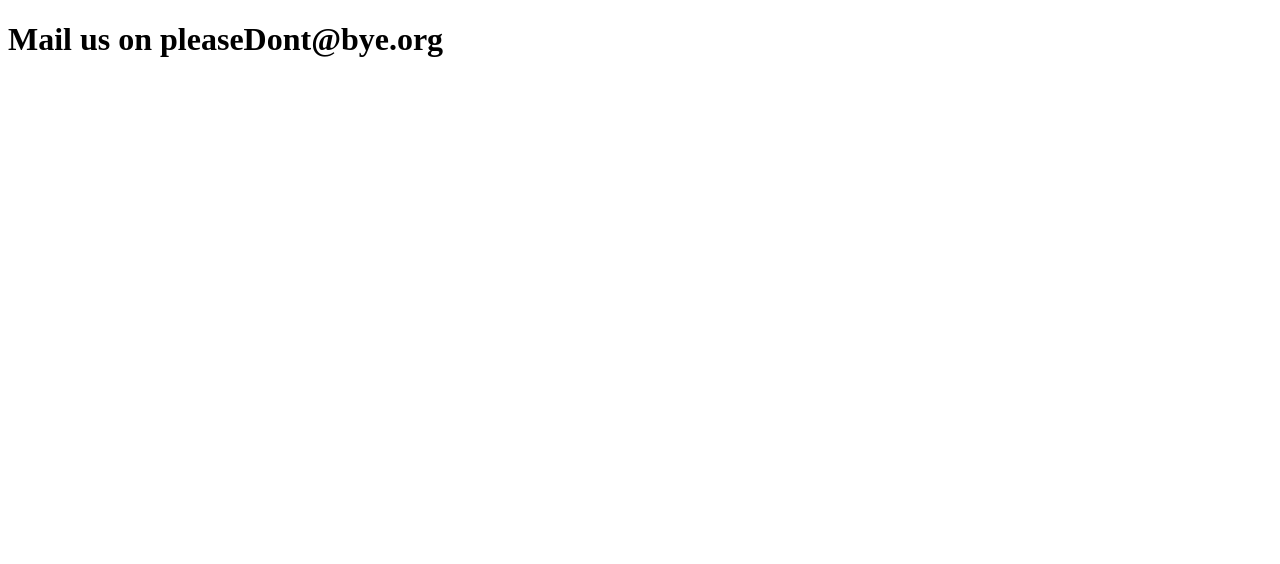
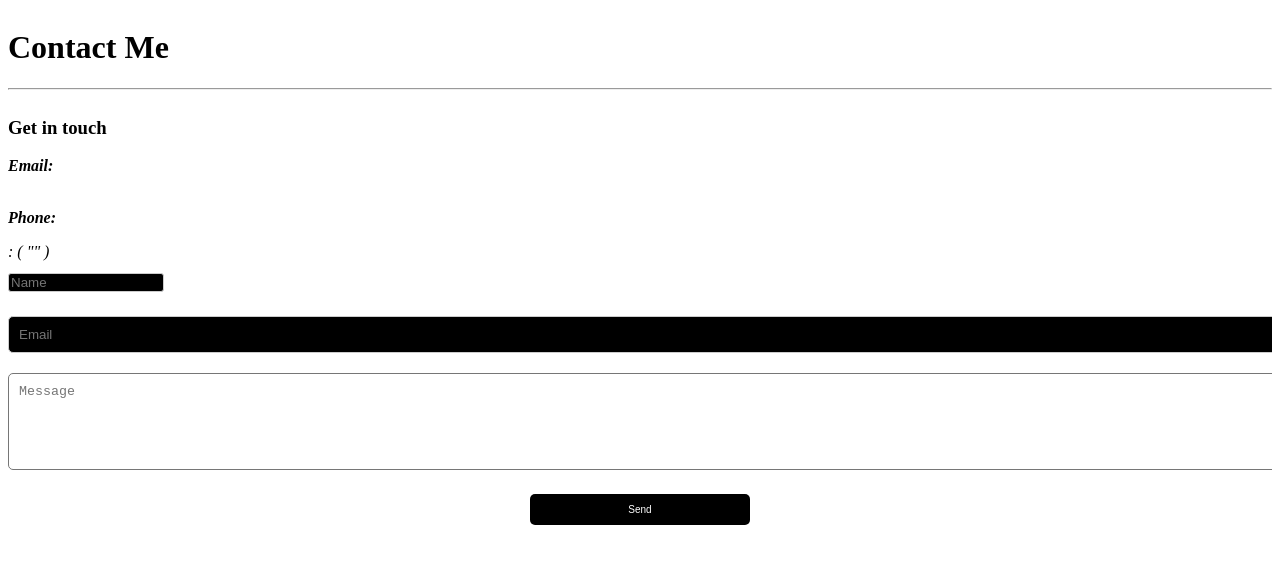
Before and after one commit to bechara-rizk/DealershipTeamOne, a Next.js app: page /home/contactUs in a window 1280 px wide. Shown: the top 564 px of the page. Built offline with nearby package versions, Linux system fonts and the light colour scheme.

Commit message:
pending contactUs case

```diff
--- a/package.json
+++ b/package.json
@@ -10,9 +10,11 @@
   },
   "dependencies": {
     "@emotion/react": "^11.10.6",
+    "bootstrap": "^5.2.3",
     "mongodb": "^5.1.0",
     "next": "13.2.4",
     "react": "18.2.0",
+    "react-bootstrap": "^2.7.2",
     "react-chartjs-2": "^5.2.0",
     "react-dom": "18.2.0",
     "react-icons": "^4.8.0",
--- a/src/pages/home/contactUs.js
+++ b/src/pages/home/contactUs.js
@@ -1,11 +1,76 @@
-import React from 'react';
+import React from "react";
+import { Container, Row, Col } from "react-bootstrap";
 
-const Contact = () => {
-return (
-	<div>
-	<h1>Mail us on pleaseDont@bye.org</h1>
-	</div>
-);
-};
+export default function ContactUs() {
 
-export default Contact;
+
+  return (
+      <Container>
+
+        <Row className="mb-5 mt-3">
+          <Col lg="8">
+            <h1 className="display-4 mb-4">Contact Me</h1>
+            <hr className="t_border my-4 ml-0 text-left" />
+          </Col>
+        </Row>
+        <Row className="sec_sp">
+          <Col lg="5" className="mb-5">
+            <h3 className="color_sec py-4">Get in touch</h3>
+            <address>
+              <strong>Email:</strong>{" "}
+              <br />
+              <br />
+                <p>
+                  <strong>Phone:</strong>
+                </p>
+               : (
+                ""
+              )
+            </address>
+          </Col>
+          <Col lg="7" className="d-flex align-items-center">
+            <form  className="contact__form w-100">
+              <Row>
+                <Col lg="6" className="form-group">
+                  <input
+                    className="form-control"
+                    id="name"
+                    name="name"
+                    placeholder="Name"
+                    type="text"
+                    required
+                  />
+                </Col>
+                <Col lg="6" className="form-group">
+                  <input
+                    className="form-control rounded-0"
+                    id="email"
+                    name="email"
+                    placeholder="Email"
+                    type="email"
+                    required
+                  />
+                </Col>
+              </Row>
+              <textarea
+                className="form-control rounded-0"
+                id="message"
+                name="message"
+                placeholder="Message"
+                rows="5"
+                required
+              ></textarea>
+              <br />
+              <Row>
+                <Col lg="12" className="form-group">
+                  <button className="btn ac_btn" type="submit">
+                  Send
+                  </button>
+                </Col>
+              </Row>
+            </form>
+          </Col>
+        </Row>
+      </Container>
+  );
+}
--- /dev/null
+++ b/src/styles/contactUs.css
@@ -0,0 +1,140 @@
+:root {
+    --bg-color: #0c0c0c;
+    --primary-color: #0d0d0d;
+    --secondary-color: #fff;
+    --text-color: #fff;
+    --text-color-2: #fff;
+    --overlay-color: rgb(12 12 12 / 63%);
+}
+
+[data-theme="light"] {
+    --bg-color: #ffffff;
+    --primary-color: #ffffff;
+    --secondary-color: #000;
+    --text-color: #000;
+    --text-color-2: #000;
+    --overlay-color: rgb(255 255 255 / 70%);
+}
+
+html,
+body {
+    height: 100%;
+}
+
+body {
+    margin: 0;
+    height: 100%;
+    overflow-x: hidden;
+    overflow-y: visible;
+    background-color: var(--bg-color);
+    color: var(--text-color);
+    font-family: 'Raleway', sans-serif;
+    -webkit-font-smoothing: antialiased;
+    -moz-osx-font-smoothing: grayscale;
+    padding-top: 60px;
+    border-left: 10px solid var(--primary-color);
+    border-right: 10px solid var(--primary-color);
+}
+
+ul {
+    list-style: none;
+}
+
+h1,
+h2,
+h3,
+h4,
+h5,
+h6 {
+    font-family: Marcellus;
+}
+
+a,
+a:hover {
+    color: var(--text-color);
+}
+
+p {
+    word-break: break-word;
+    hyphens: auto;
+}
+
+.ovhidden {
+    overflow: hidden;
+}
+
+.text_2,
+.text_2:hover {
+    color: var(--text-color-2);
+}
+
+code {
+    font-family: source-code-pro, Menlo, Monaco, Consolas, 'Courier New', monospace;
+}
+
+.cursor__dot div {
+    z-index: 999999 !important;
+}
+
+.cursor__dot div:last-child {
+    filter: invert(1);
+    background-color: var(--primary-color) !important;
+}
+
+.cursor__dot div:first-child {
+    filter: invert(1);
+    background-color: var(--overlay-color) !important;
+}
+
+.color_pr {
+    color: var(--primary-color) !important;
+}
+
+.color_sec {
+    color: var(--secondary-color);
+}
+
+.contact__form .form-control {
+    padding: 1.375rem .75rem;
+    line-height: 1.5;
+    color: var(--text-color);
+    background-color: var(--bg-color);
+    border-radius: 0 !important;
+    border: 1px solid var(--secondary-color);
+}
+
+.contact__form input.form-control {
+    margin-bottom: 2em;
+    height: calc(2.5em + .75rem + 2px);
+}
+
+.loading-bar {
+    position: fixed;
+    top: 0;
+    left: 0;
+    right: 0;
+    height: 10px;
+    z-index: 999999999;
+    background: var(--text-color);
+    transform: translateX(100%);
+    animation: shift-rightwards 1s ease-in-out infinite;
+    animation-delay: .3s;
+}
+
+@keyframes shift-rightwards {
+    0% {
+        transform: translateX(-100%);
+    }
+    40% {
+        transform: translateX(0%);
+    }
+    60% {
+        transform: translateX(0%);
+    }
+    100% {
+        transform: translateX(100%);
+    }
+}
+.btn{
+    color: #fff;
+}
--- a/src/styles/homescreen.css
+++ b/src/styles/homescreen.css
@@ -45,7 +45,7 @@ button {
   border: transparent whitesmoke;
   border-radius: 12px;
   padding: 0.85rem;
-  margin-top: 5%;
+  margin-top: 50%;
   margin-left: 10%;
   width: 10%;
   height: 1%;
@@ -95,14 +95,14 @@ button {
 }
 
 .dropdown .dropbtn {
-  font-size: 16px;
+  font-size: 1rem;
   border: none;
   outline: none;
-  color: black;
+  color: rgb(0,0,0,0.5);
   padding: 14px 16px;
-  background-color: inherit;
-  font-family: inherit;
-  margin: 0;
+  background-color: black;
+  font-family: Calibri light;
+  margin: inherit;
   position: absolute;
   top: 0;
   right: 0;
```
Also changed, not shown: src/pages/home/homescreen.js (+1 -6 lines), 1 other file (tests, documents, lock files or other folders).
